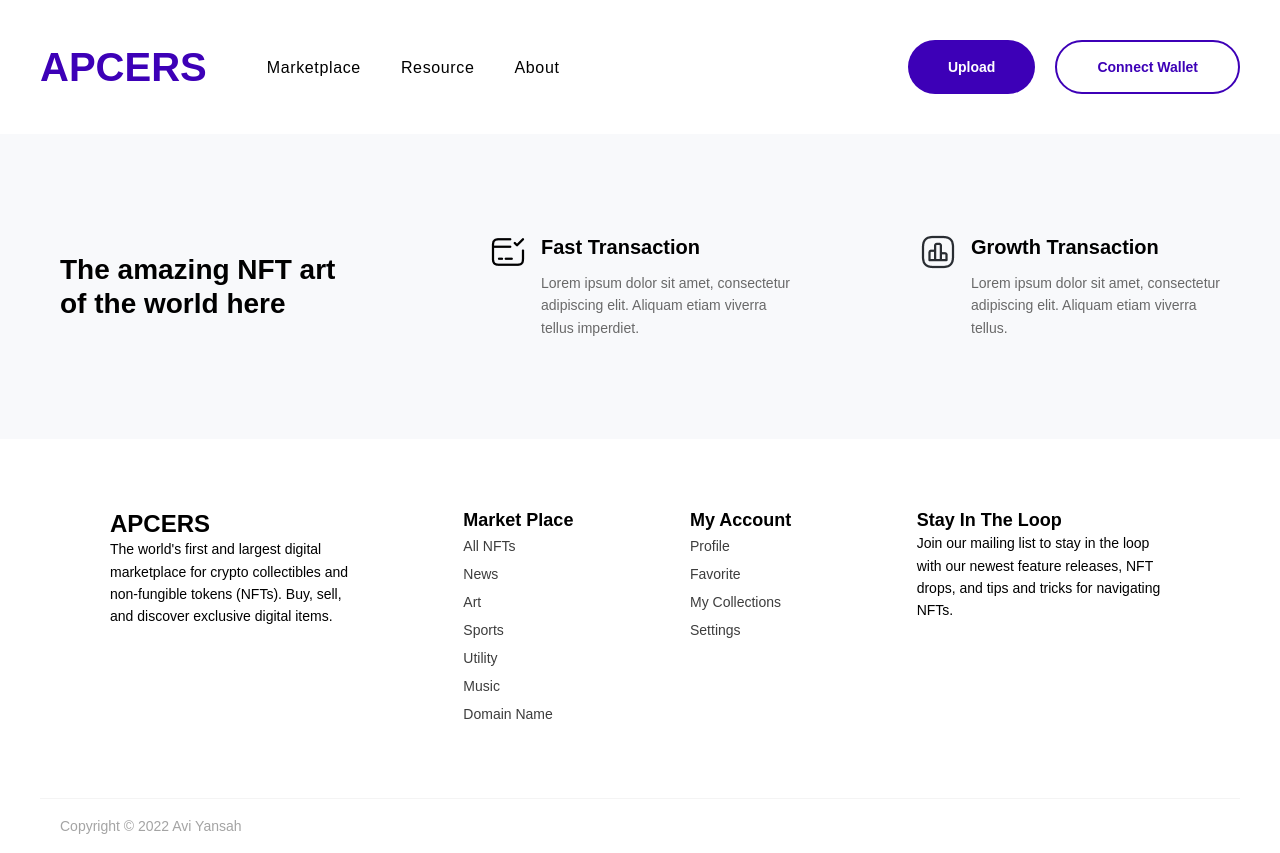
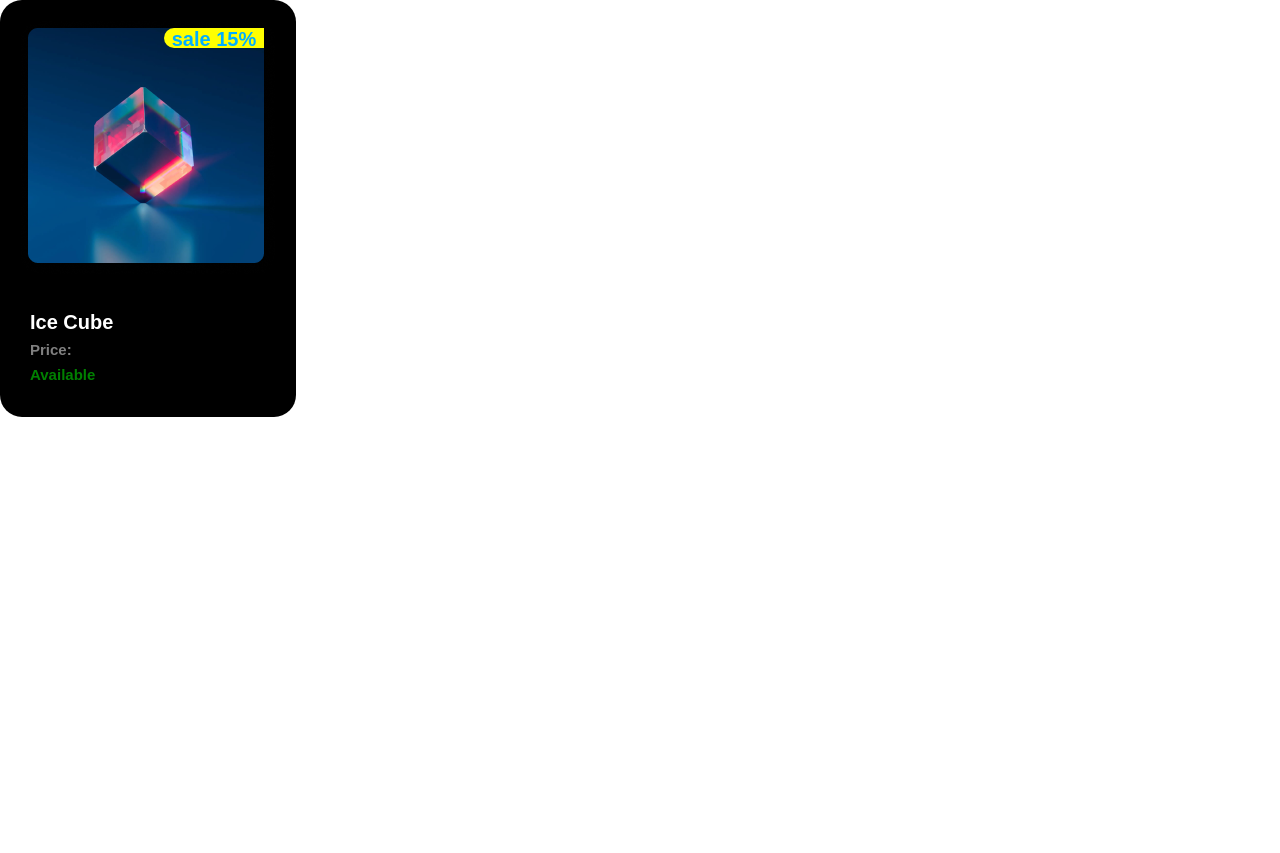
Before and after one commit to C2Tx420/APCers, a React (Vite) app: page / in a window 1280 px wide. After the commit the page ends 800 px from the top, so only its background shows below. Built offline with nearby package versions, Linux system fonts and the light colour scheme.

Commit message:
NameTag-update

```diff
--- a/src/App.jsx
+++ b/src/App.jsx
@@ -2,16 +2,12 @@ import { Route, Routes } from 'react-router-dom';
 import Home from './pages/Home/Home';
 import DefaultLayout from './layout/defaultLayout/DefaultLayout';
 import About from './pages/About/About';
+import NameTag from './components/NameTag/NameTag';
 
 function App() {
 
   return (
-    <Routes>
-      <Route element={<DefaultLayout/>}>
-      <Route path='' element={<Home />} />
-      <Route path='/about' element={<About />} />
-      </Route>
-    </Routes>
+    <NameTag></NameTag>
   )
 }
 export default App
--- a/src/components/NameTag/NameTag.jsx
+++ b/src/components/NameTag/NameTag.jsx
@@ -3,7 +3,7 @@ import "./NameTag.scss"
 import img1 from "../../assets/img/NFT.png"
 export default function () {
   return (
-    <div className='NameTag-container'>
+    <section className='NameTag-container'>
         {/* NameTag image */}
         <div className='NameTag-img'>
         <img src={img1} />
@@ -17,8 +17,7 @@ export default function () {
         {/* NameTag Sale */}
         <div className='NameTag-saleoff'>
           <p className='NameYag-saleoff-percent'>sale 15%</p>
-
         </div>
-    </div>
+    </section>
   )
 }
```
